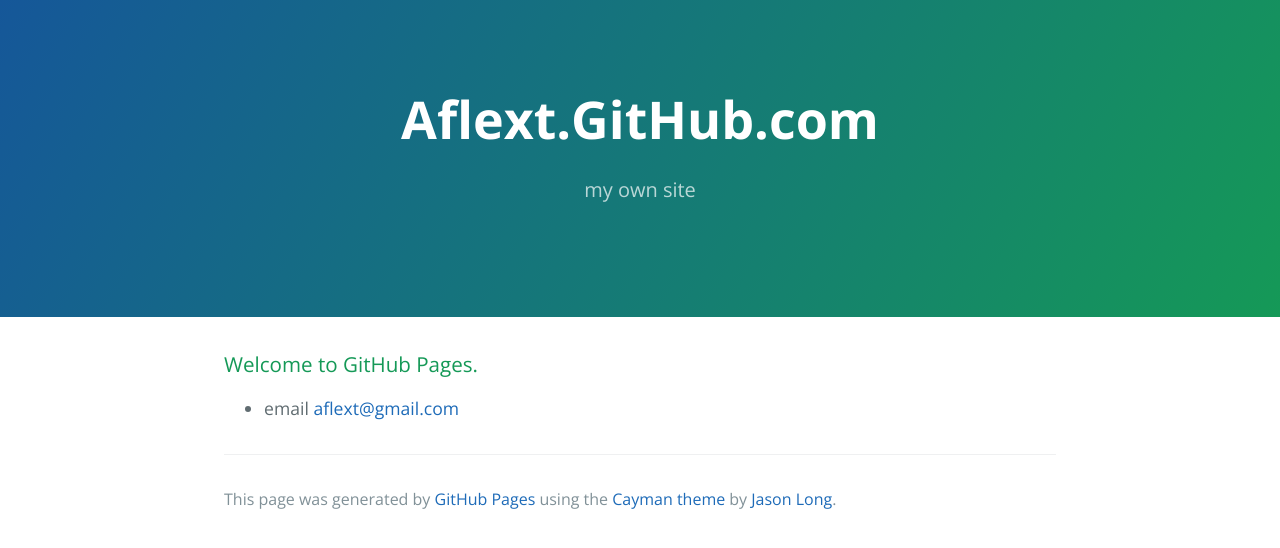
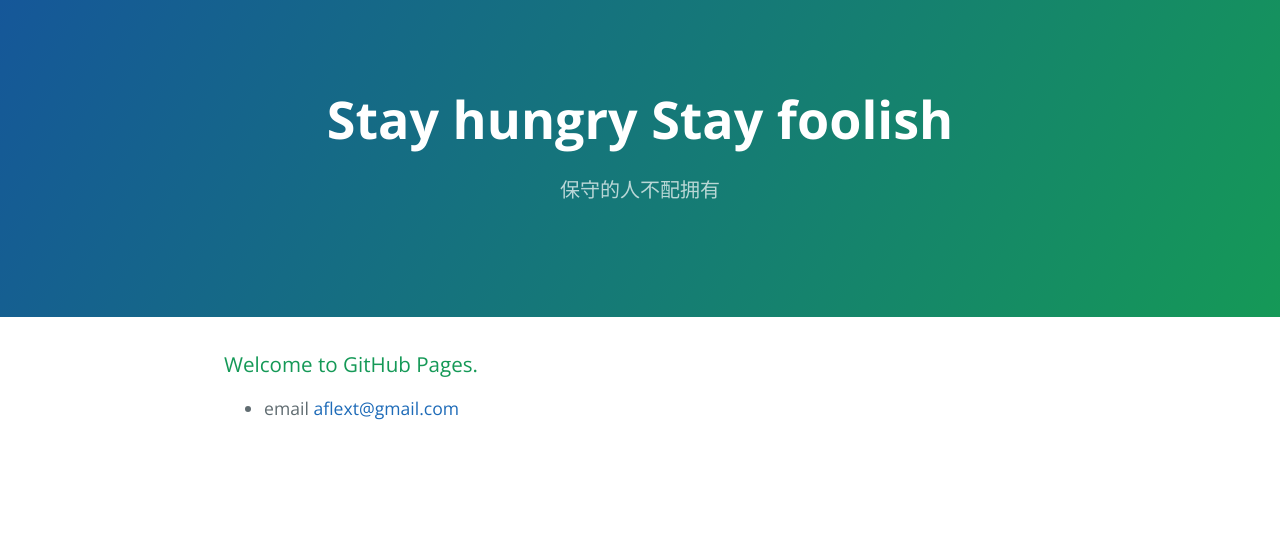
Before and after one commit to aflext/aflext.github.com, a plain HTML site: page index.html in a window 1280 px wide. Drawn offline with nearby package versions, Linux system fonts and the light colour scheme.

Commit message:
提交修改

```diff
--- a/index.html
+++ b/index.html
@@ -11,8 +11,8 @@
   </head>
   <body>
     <section class="page-header">
-      <h1 class="project-name">Aflext.GitHub.com</h1>
-      <h2 class="project-tagline">my own site</h2>
+      <h1 class="project-name">Stay hungry Stay foolish</h1>
+      <h2 class="project-tagline">保守的人不配拥有</h2>
     </section>
 
     <section class="main-content">
@@ -24,11 +24,6 @@
 </li>
 </ul>
 
-      <footer class="site-footer">
-
-        <span class="site-footer-credits">This page was generated by <a href="https://pages.github.com">GitHub Pages</a> using the <a href="https://github.com/jasonlong/cayman-theme">Cayman theme</a> by <a href="https://twitter.com/jasonlong">Jason Long</a>.</span>
-      </footer>
-
     </section>
 
 
```
